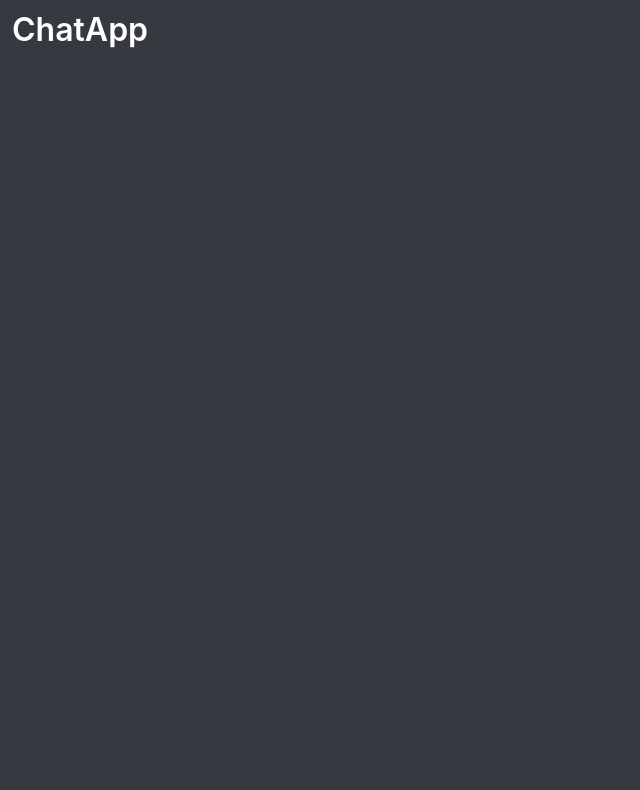
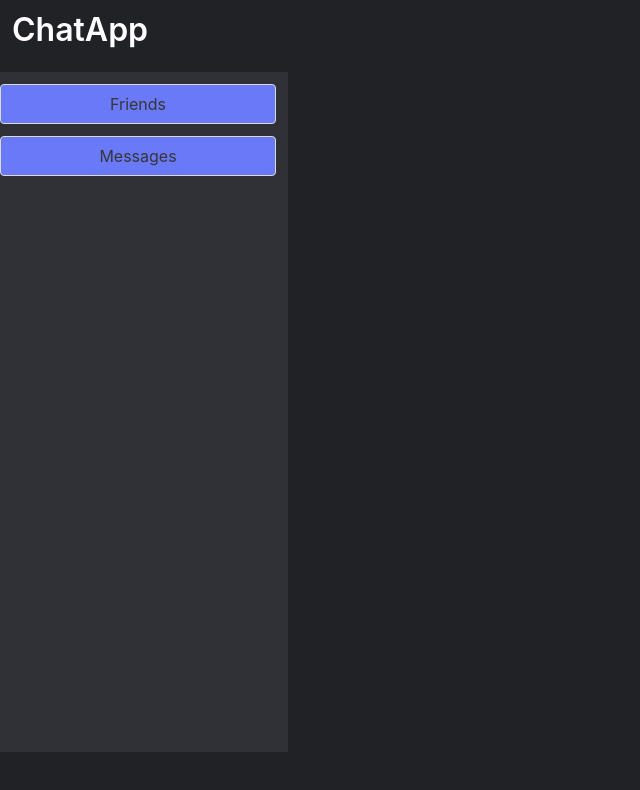
Before and after one commit to rohangreddy/ChatApp, a React (Create React App) app in the folder frontend/chat-app/: page /main in a window 1280 px wide. Shown: the top 790 px of the page, without its empty margins (0-640 px from the left). Built offline with nearby package versions, Linux system fonts and the light colour scheme.

Commit message:
formatted main page

```diff
--- a/frontend/chat-app/src/Components/main.jsx
+++ b/frontend/chat-app/src/Components/main.jsx
@@ -1,7 +1,7 @@
 import React, { Component } from 'react'
 
 var rootStyle = {
-    backgroundColor: '#363940',
+    backgroundColor: '#212226',
     color : 'white',
     height: '100vh',
     minheight : '100vh'
@@ -16,6 +16,16 @@ export default class MainPage extends Component {
                         ChatApp
                     </div>
                 </div>
+                <div class="columns">
+                    <div class="column is-narrow" style={{ backgroundColor: '#303136', height: '85vh', width: '300px' }}>
+                        <div class="field">
+                            <button class="button is-fullwidth" style={{backgroundColor: '#6979F8'}}>Friends</button>
+                            </div>
+                        <div class="field">
+                            <button class="button is-fullwidth" style={{backgroundColor: '#6979F8'}}>Messages</button>
+                        </div>
+                    </div>
+                </div>
             </div>
 
         );
```
